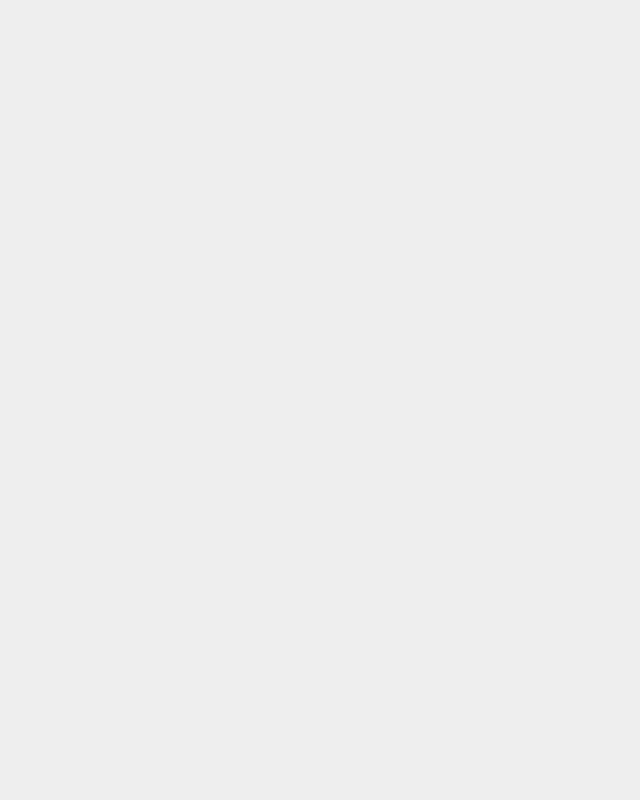
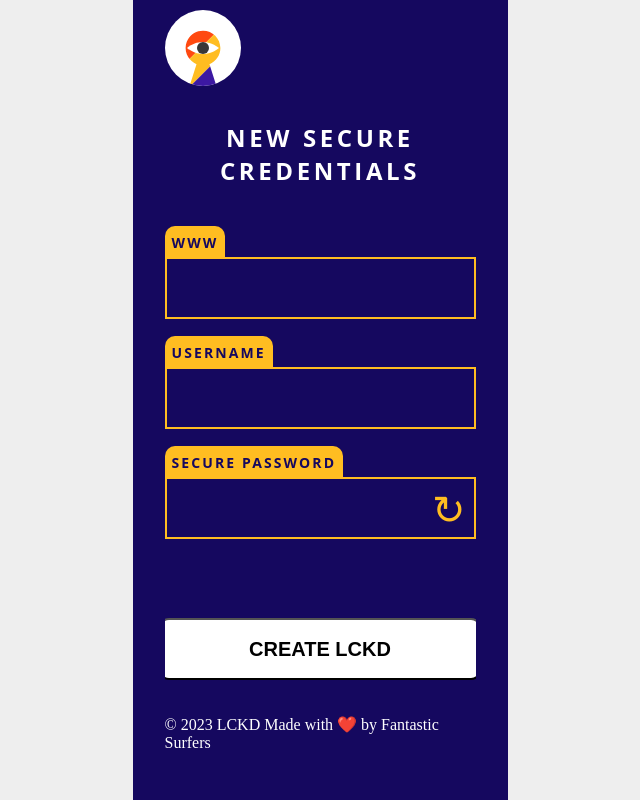
Before and after one commit to Oscar-Mattsson-790/group-exercise-lckd-frontend, a React (Vite) app: page /group-exercise-lckd-frontend/new in a window 1280 px wide. Before the commit this address had no page. Shown: the whole page, without its empty margins (320-960 px from the left). Built offline with nearby package versions, Linux system fonts and the light colour scheme.

Commit message:
chore: fix inputfield-component, feat: add new-view

```diff
--- a/src/App.tsx
+++ b/src/App.tsx
@@ -1,16 +1,17 @@
 import { BrowserRouter, Route, Routes } from 'react-router-dom';
 import Login from './views/login/Login';
 import AppLayout from './views/appLayout/AppLayout';
+import NewCredential from './views/new/New';
 
 function App() {
   return (
-    <BrowserRouter>
+    <BrowserRouter basename='group-exercise-lckd-frontend'>
       <Routes>
         <Route element={<AppLayout />}>
           <Route path="group-exercise-lckd-frontend/" element={<Login />} />
           <Route path="signup" element={<div>sign up</div>} />
           <Route path="stored-passwords" element={<div>password</div>} />
-          <Route path="new" element={<div>new credentials</div>} />
+          <Route path="new" element={<NewCredential />} />
           <Route path="edit/:id" element={<div>edit credentials</div>} />
         </Route>
       </Routes>
--- a/src/components/inputfield/inputfield.tsx
+++ b/src/components/inputfield/inputfield.tsx
@@ -3,18 +3,21 @@ import './inputfield.scss';
 interface InputFieldProps {
     label: string;
     type: string;
-    value: string;
-    onChange: (event: React.ChangeEvent<HTMLInputElement>) => void;
+    value?: string;
+    disabled?: boolean;
+    onChange?: (event: React.ChangeEvent<HTMLInputElement>) => void;
 }
-function InputField ({ label, type, value, onChange }: InputFieldProps) {
+function InputField ({ label, type, onChange, disabled = false }: InputFieldProps) {
+
+
     return (
         <div className="input-container">
             <label className="input-label">{label}</label>
             <input
             className="input-field"
             type={type}
-            value={value}
-            onChange={onChange} />
+            onChange={onChange}
+            disabled={disabled} />
         </div>
     );
 };
--- a/src/views/new/New.scss
+++ b/src/views/new/New.scss
@@ -0,0 +1,28 @@
+.main-text-new-view {
+    text-align: center;
+    font-family: Open Sans;
+    font-size: 24px;
+    font-weight: 700;
+    line-height: 33px;
+    letter-spacing: 0.15em;
+    color: #FFFFFF;
+}
+
+.styled-button-container {
+    margin-top: 65px;
+}
+
+.refresh-button {
+    position: absolute;
+    width: 15px;
+    height: 18.56px;
+    left: 86%;
+    top: 58%;
+    border: 1.4px;
+    color: #FFBD21;
+    font-size: 40px;
+}
+
+.label-container{
+    position: relative;
+}
--- a/src/views/new/New.tsx
+++ b/src/views/new/New.tsx
@@ -0,0 +1,35 @@
+import InputField from "../../components/inputfield/inputfield"
+import './New.scss'
+import Button from "../../components/button/button";
+import { useState } from 'react';
+function NewCredential () {
+    const [website, setWebsite] = useState('www.tickster.com');
+    const [username, setUsername] = useState('sixten.svensson');
+
+    function handleOnChangeWebsite(event: React.ChangeEvent<HTMLInputElement>) {
+        setWebsite(event.target.value);
+    }
+
+    function handleOnChangeUserName(event: React.ChangeEvent<HTMLInputElement>) {
+        setUsername(event.target.value);
+    }
+
+    return (
+        <>
+        <h1 className="main-text-new-view">NEW SECURE CREDENTIALS</h1>
+        <InputField label="WWW" type="text" value={website} onChange={handleOnChangeWebsite}/>
+        <InputField label="USERNAME" type="username" value={username} onChange={handleOnChangeUserName}/>
+        <div className="label-container">
+            <span
+            className="refresh-button"
+            onClick={() => {}}>↻</span>
+            <InputField label="SECURE PASSWORD" type="text" value={'text'} disabled={true}/>
+        </div>
+        <div className="styled-button-container">
+            <Button onClick={() => {}}>CREATE LCKD</Button>
+        </div>
+        </>
+    )
+}
+
+export default NewCredential;
```
